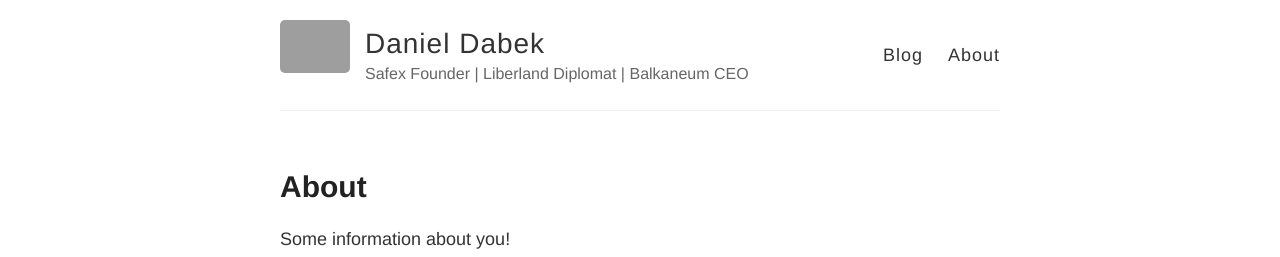
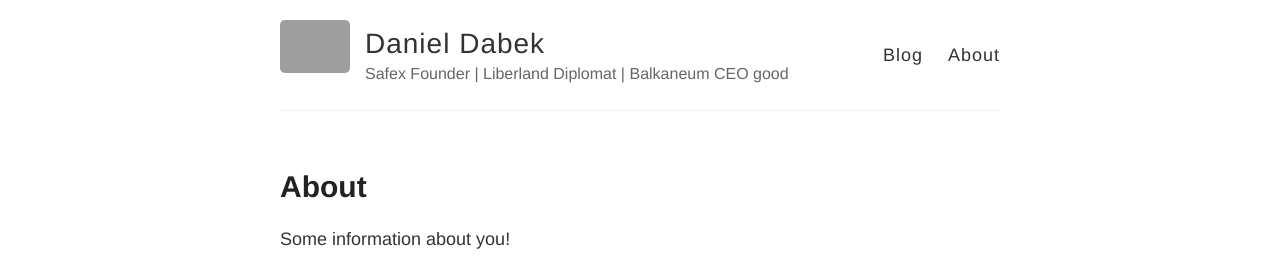
Before and after one commit to ddabek/ddabek.github.io, a Jekyll site: the page built from about.md, in a window 1280 px wide. Shown: the top 257 px of the page. Built offline with Jekyll 4.4.1, drawn with Linux system fonts in a browser that asks for light colours; grey boxes are pictures that could not be loaded.

Commit message:
Update _config.yml

```diff
--- a/_config.yml
+++ b/_config.yml
@@ -6,7 +6,7 @@
 name: Daniel Dabek
 
 # Short bio or description (displayed in the header)
-description: Safex Founder | Liberland Diplomat | Balkaneum CEO
+description: Safex Founder | Liberland Diplomat | Balkaneum CEO good
 
 # URL of your avatar or profile pic (you could use your GitHub profile pic)
 avatar: https://raw.githubusercontent.com/barryclark/jekyll-now/master/images/jekyll-logo.png
```
